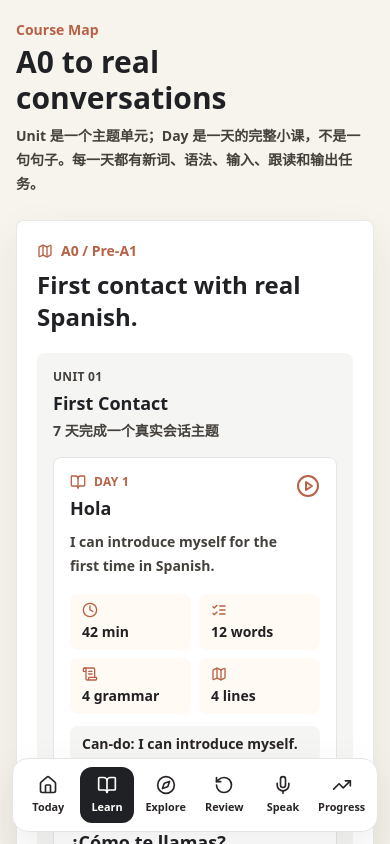
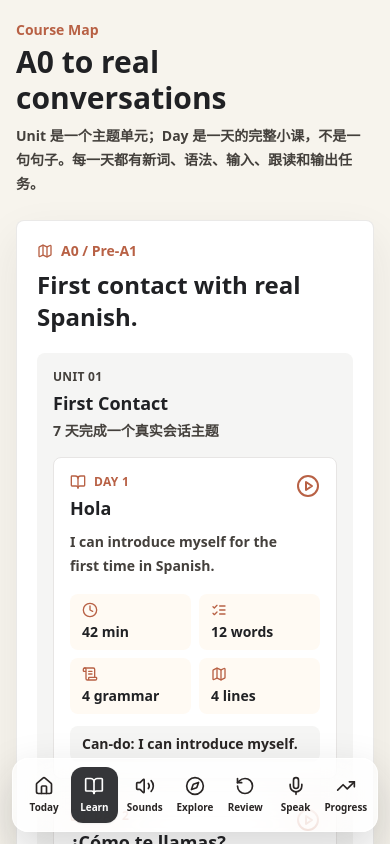
Before and after one commit to janeeepinky-cpu/spanish-learning-os, a Next.js app: page /learn in a window 390 px wide. Shown: the top 844 px of the page. Built offline with nearby package versions, Linux system fonts and the light colour scheme.

Commit message:
Add glass bottom navigation

```diff
--- a/components/AppNav.tsx
+++ b/components/AppNav.tsx
@@ -2,11 +2,12 @@
 
 import Link from "next/link";
 import { usePathname } from "next/navigation";
-import { BookOpen, Compass, Home, Mic, RotateCcw, TrendingUp } from "lucide-react";
+import { BookOpen, Compass, Home, Mic, RotateCcw, TrendingUp, Volume2 } from "lucide-react";
 
 const items = [
   { href: "/today", label: "Today", icon: Home },
   { href: "/learn", label: "Learn", icon: BookOpen },
+  { href: "/phonics", label: "Sounds", icon: Volume2 },
   { href: "/explore", label: "Explore", icon: Compass },
   { href: "/review", label: "Review", icon: RotateCcw },
   { href: "/speak", label: "Speak", icon: Mic },
@@ -47,7 +48,7 @@ export function AppNav() {
         </nav>
       </aside>
 
-      <nav className="fixed inset-x-3 bottom-3 z-50 grid grid-cols-6 gap-1 rounded-2xl border border-stone-200 bg-white p-2 shadow-soft lg:hidden">
+      <nav className="fixed inset-x-3 bottom-3 z-50 grid grid-cols-7 gap-1 rounded-2xl border border-white/70 bg-white/65 p-2 shadow-[0_18px_45px_rgba(32,33,36,0.18)] backdrop-blur-xl backdrop-saturate-150 lg:hidden">
         {items.map((item) => {
           const active = pathname === item.href || pathname.startsWith(`${item.href}/`);
           const Icon = item.icon;
@@ -55,8 +56,8 @@ export function AppNav() {
             <Link
               key={item.href}
               href={item.href}
-              className={`flex min-h-14 flex-col items-center justify-center gap-1 rounded-xl text-[0.68rem] font-bold transition ${
-                active ? "bg-ink text-white" : "text-stone-800"
+              className={`flex min-h-14 flex-col items-center justify-center gap-1 rounded-xl text-[0.62rem] font-bold transition ${
+                active ? "bg-ink/90 text-white shadow-sm" : "text-stone-800 hover:bg-white/60"
               }`}
             >
               <Icon className="h-5 w-5" aria-hidden />
```
